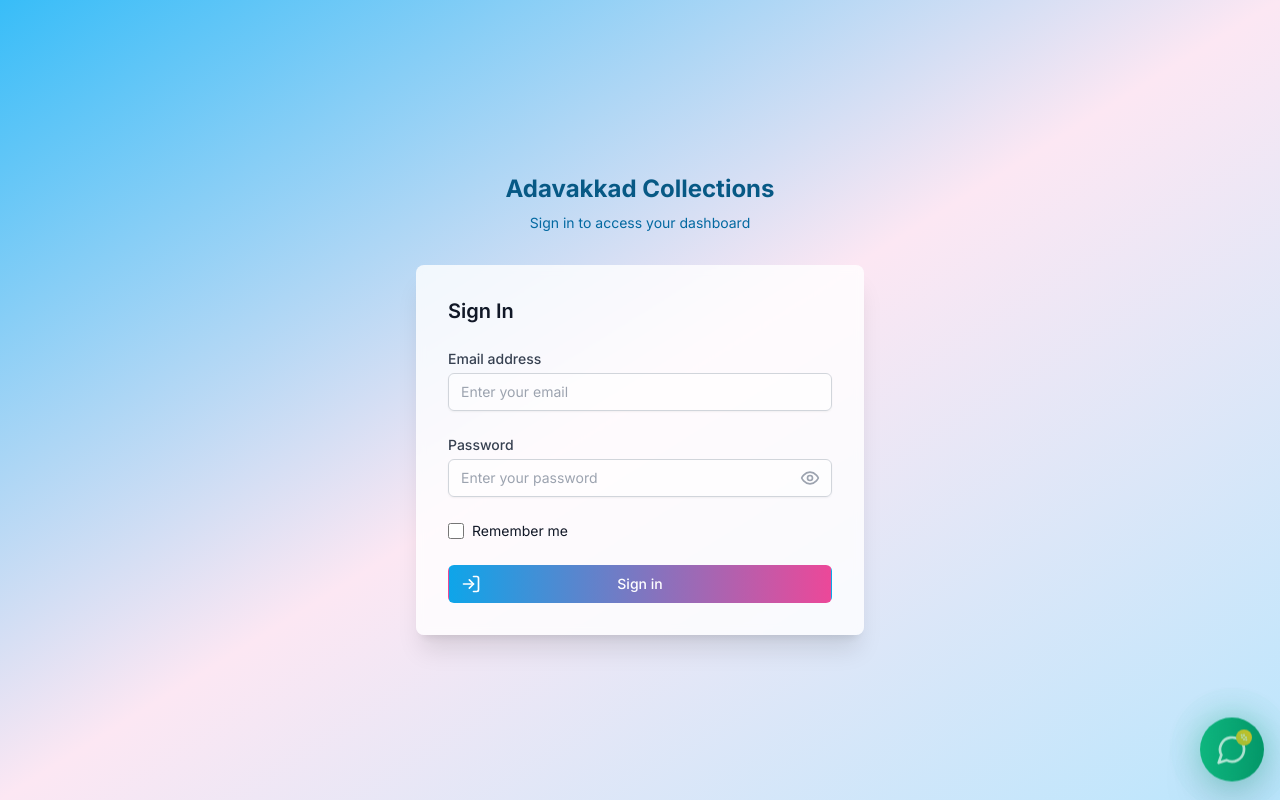
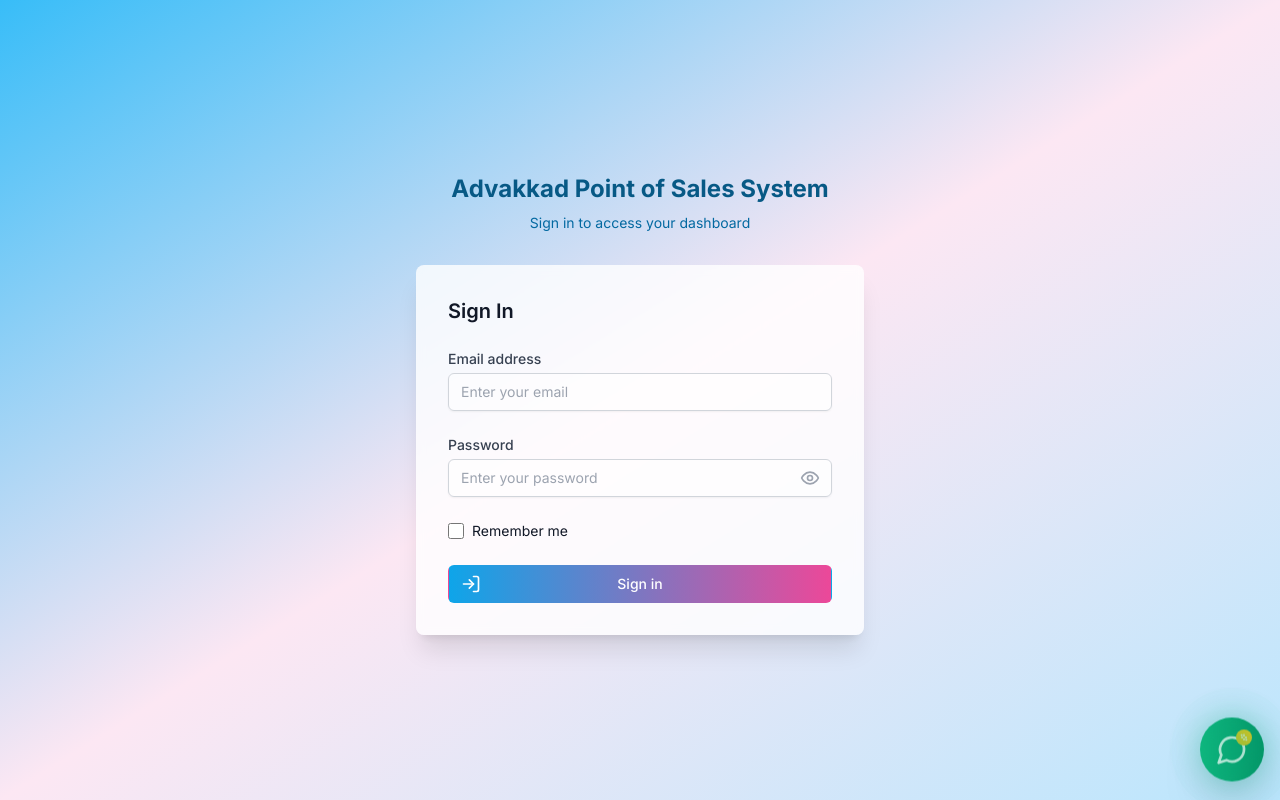
Before and after one commit to rakzzm/pos, a Next.js app: page /login in a window 1280 px wide. Built offline with nearby package versions, Linux system fonts and the light colour scheme.

Commit message:
fix(ui): update login page title

```diff
--- a/src/app/login/page.tsx
+++ b/src/app/login/page.tsx
@@ -48,7 +48,7 @@ export default function LoginPage() {
       <div className="max-w-md w-full space-y-8">
         <div className="text-center">
           <p className="mt-2 text-2xl font-bold text-sky-800">
-            Adavakkad Collections
+            Advakkad Point of Sales System
           </p>
           <p className="mt-2 text-sm text-sky-700">
             Sign in to access your dashboard
```
